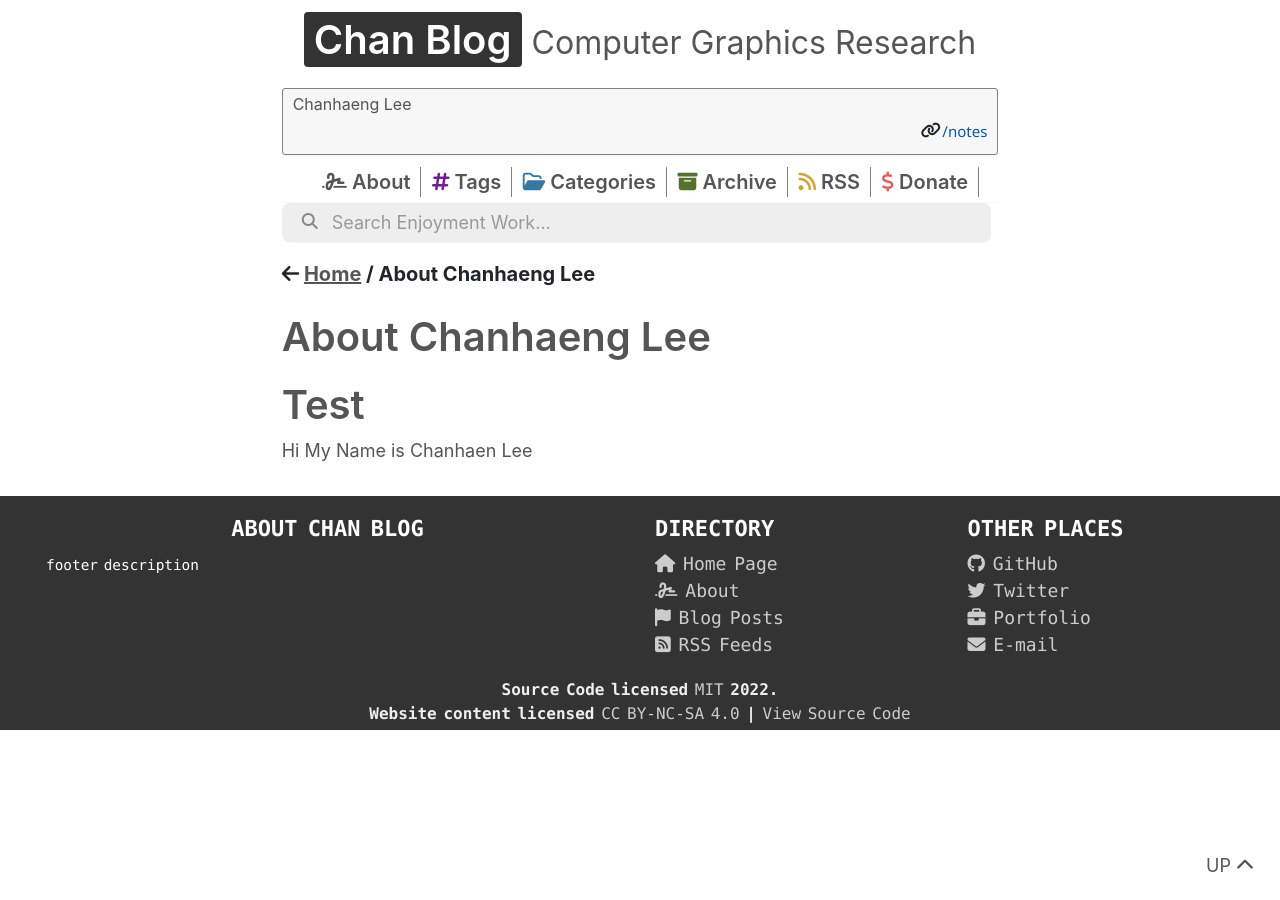
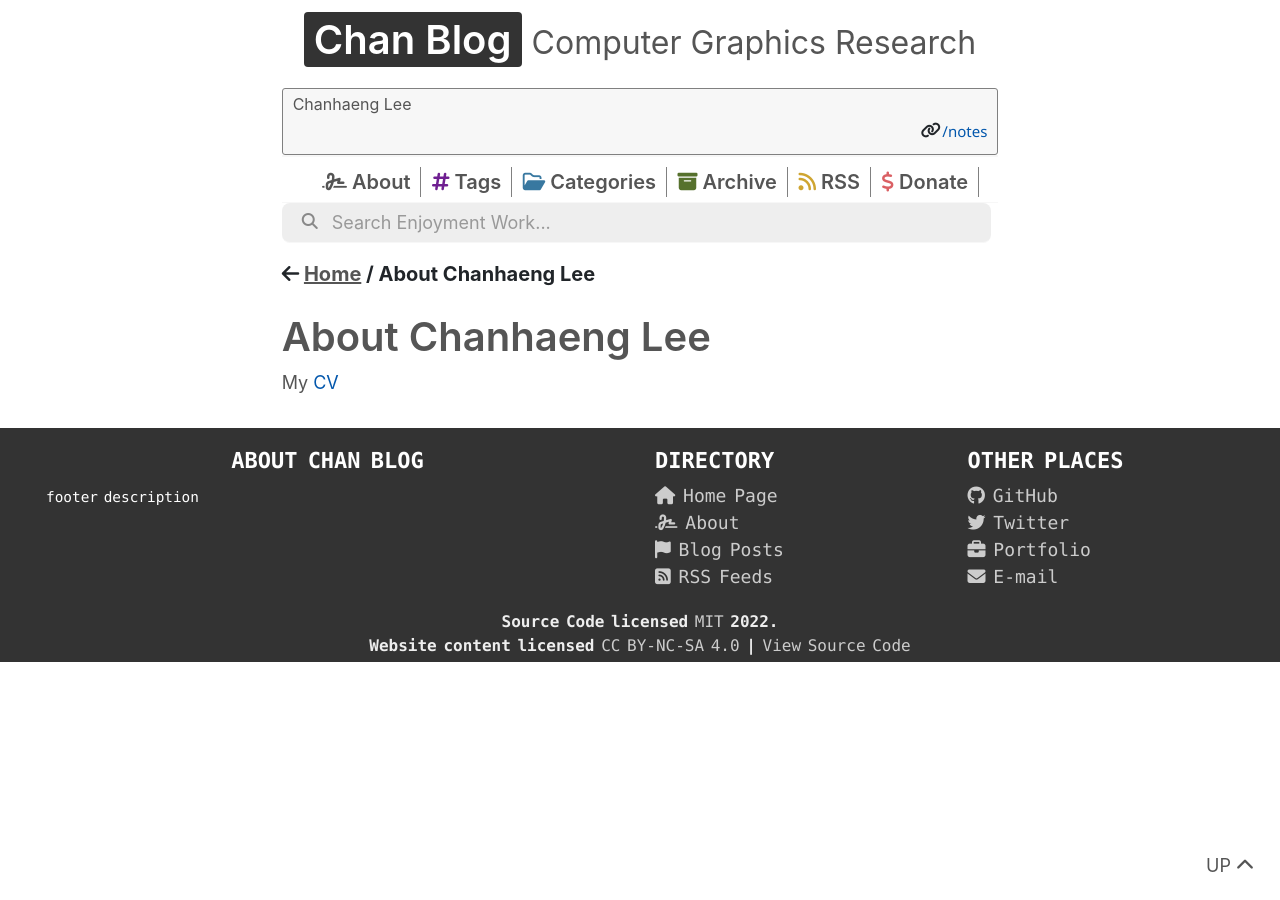
Before and after one commit to lch32111/lch32111.github.io, a Jekyll site: the page built from _pages/about.md, in a window 1280 px wide. Built offline with Jekyll 4.4.1, drawn with Linux system fonts in a browser that asks for light colours; nearby versions of some CDN libraries.

Commit message:
add cv on about

```diff
--- a/_pages/about.md
+++ b/_pages/about.md
@@ -8,8 +8,4 @@ author: false
 
 
 
-
-
-# Test
-
-Hi My Name is Chanhaen Lee
+My [CV](/assets/chan/CV_ChanhaengLee.pdf)
```
Also changed, not shown: 1 other file.
